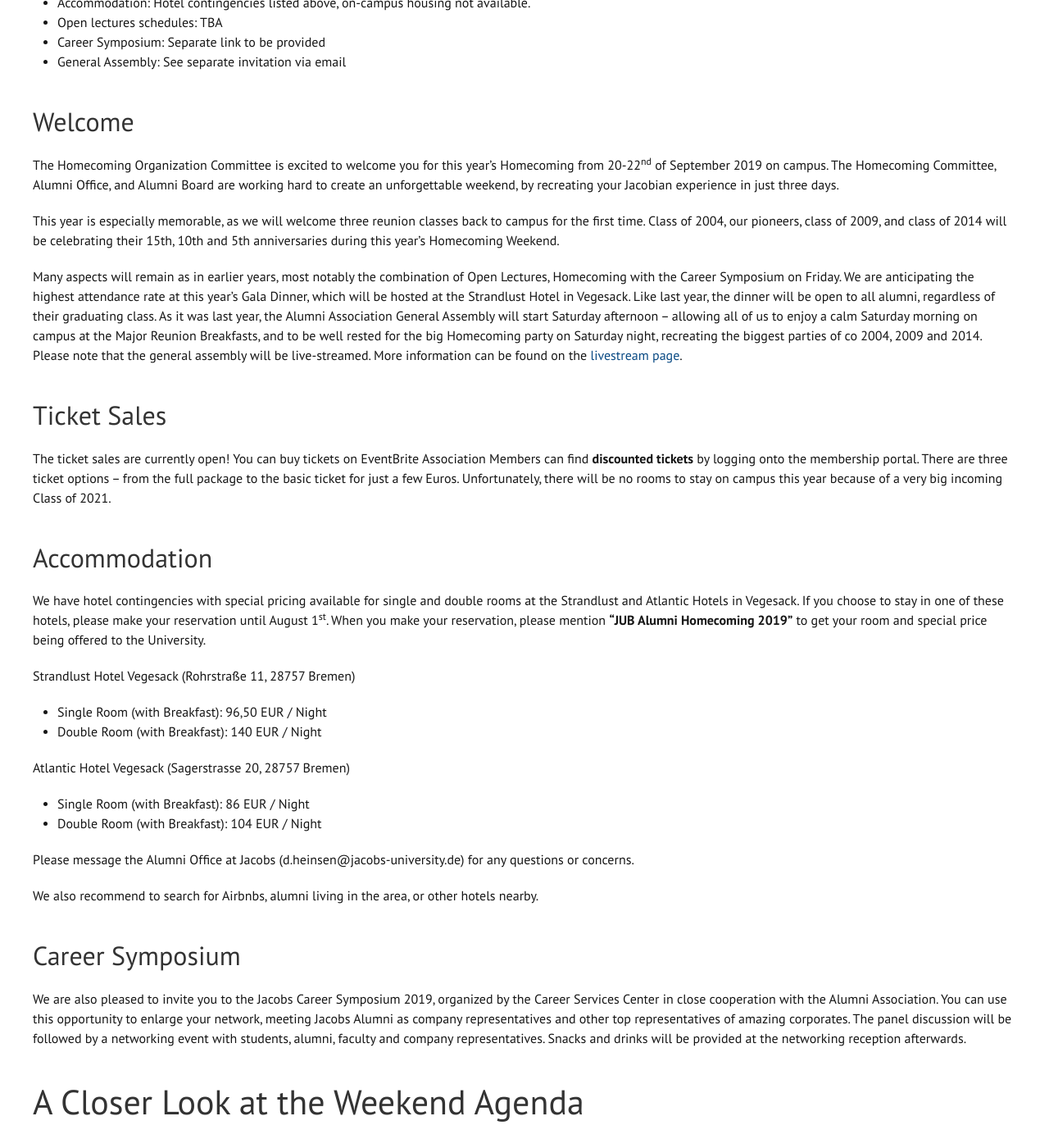
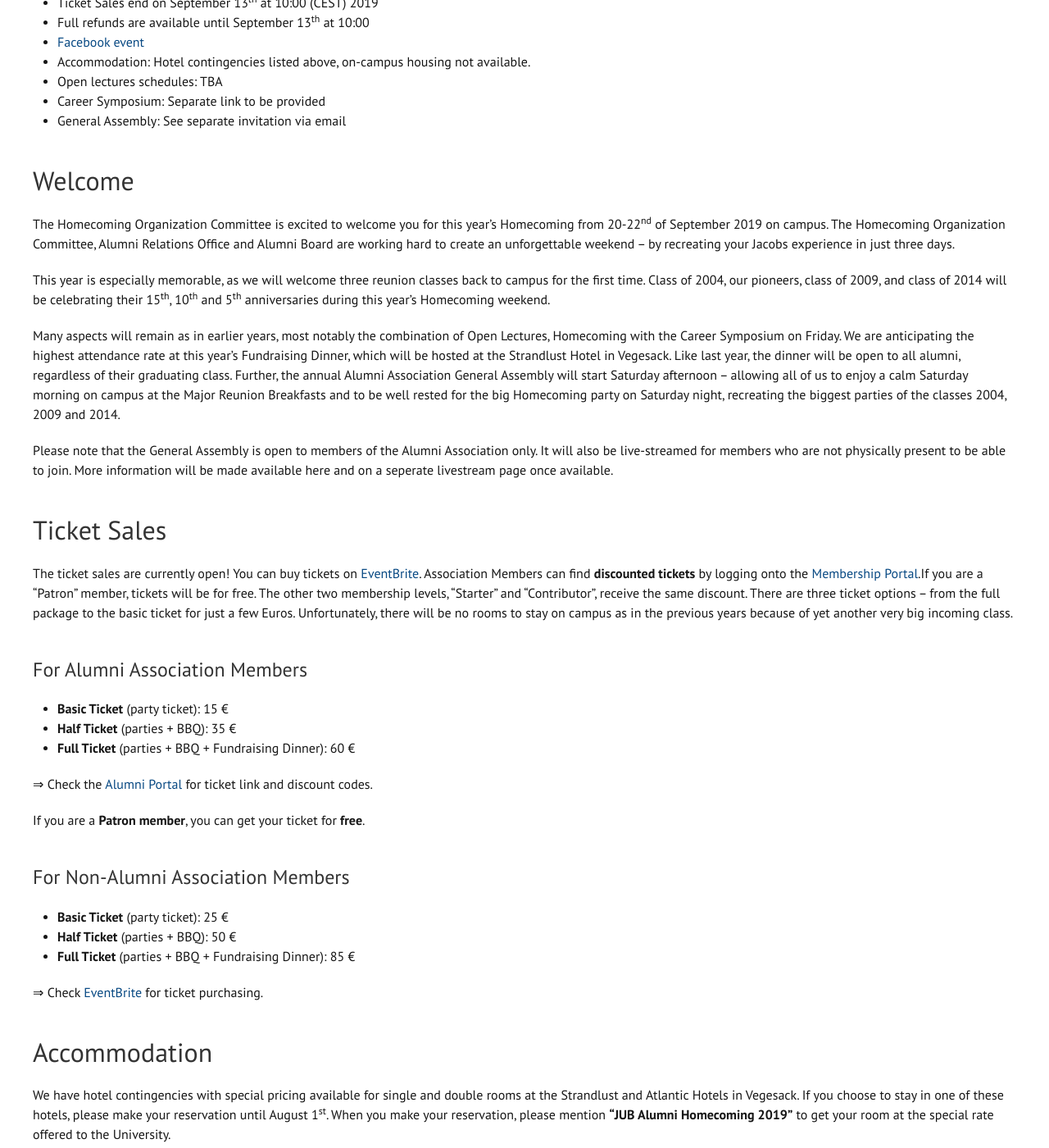
Before and after one commit to JacobsAlumni/jekyll.jacobs-alumni.de, a Jekyll site: the page built from src/homecoming/2019.md, in a window 1280 px wide and 1400 px high, scrolled down 1559 px. Shown: the whole window at 82% size. Built offline with Jekyll 4.4.1, drawn with Linux system fonts in a browser that asks for light colours; some of the changed text lies outside the part shown.

Commit message:
Update homecoming 2019 text

```diff
--- a/src/homecoming/2019.md
+++ b/src/homecoming/2019.md
@@ -8,89 +8,115 @@
 # At a glance
 
 - Dates: 20-22<sup>nd</sup> September, 2018
-- Ticket Purchases: [Alumni Portal](https://portal.jacobs-alumni.de) for members, [EventBrite](https://www.eventbrite.de/e/jacobs-alumni-homecoming-2019-tickets-49200331516) for non-members
-- Registration: Until September 13<sup>th</sup>, 2019 (full refund only when cancelled before)
+- Ticket Purchases
+  - Check [Membership Portal](https://portal.jacobs-alumni.de) for discount codes (for Association members)
+  - [EventBrite](https://www.eventbrite.de/e/jacobs-alumni-homecoming-2019-tickets-49200331516) for non-members
+- Ticket Sales end on September 13<sup>th</sup> at 10:00 (CEST) 2019
+- Full refunds are available until September 13<sup>th</sup> at 10:00
 - [Facebook event](https://www.facebook.com/events/572817636553510/)
 - Accommodation: Hotel contingencies listed above, on-campus housing not available.
 - Open lectures schedules: TBA
 - Career Symposium: Separate link to be provided
 - General Assembly: See separate invitation via email
 
-
 ## Welcome
 
 The Homecoming Organization Committee is excited to welcome you for this year's Homecoming from 20-22<sup>nd</sup> of September 2019 on campus.
-The Homecoming Committee, Alumni Office, and Alumni Board are working hard to create an unforgettable weekend, by recreating your Jacobian experience in just three days.
+The Homecoming Organization Committee, Alumni Relations Office and Alumni Board are working hard to create an unforgettable weekend – by recreating your Jacobs experience in just three days.
 
 This year is especially memorable, as we will welcome three reunion classes back to campus for the first time.
-Class of 2004, our pioneers, class of 2009, and class of 2014 will be celebrating their 15th, 10th and 5th anniversaries during this year’s Homecoming Weekend.
+Class of 2004, our pioneers, class of 2009, and class of 2014 will be celebrating their 15<sup>th</sup>, 10<sup>th</sup> and 5<sup>th</sup> anniversaries during this year’s Homecoming weekend.
 
 Many aspects will remain as in earlier years, most notably the combination of Open Lectures, Homecoming with the Career Symposium on Friday.
-We are anticipating the highest attendance rate at this year’s Gala Dinner, which will be hosted at the Strandlust Hotel in Vegesack.
+We are anticipating the highest attendance rate at this year’s Fundraising Dinner, which will be hosted at the Strandlust Hotel in Vegesack.
 Like last year, the dinner will be open to all alumni, regardless of their graduating class.
-As it was last year, the Alumni Association General Assembly will start Saturday afternoon – allowing all of us to enjoy a calm Saturday morning on campus at the Major Reunion Breakfasts, and to be well rested for the big Homecoming party on Saturday night, recreating the biggest parties of co 2004, 2009 and 2014.
-Please note that the general assembly will be live-streamed.
-More information can be found on the [livestream page](/archived/).
+Further, the annual Alumni Association General Assembly will start Saturday afternoon – allowing all of us to enjoy a calm Saturday morning on campus at the Major Reunion Breakfasts and to be well rested for the big Homecoming party on Saturday night, recreating the biggest parties of the classes 2004, 2009 and 2014.
+
+Please note that the General Assembly is open to members of the Alumni Association only.
+It will also be live-streamed for members who are not physically present to be able to join.
+More information will be made available here and on a seperate livestream page once available.
 
 ## Ticket Sales
 
 The ticket sales are currently open!
-You can buy tickets on EventBrite Association Members can find __discounted tickets__ by logging onto the membership portal.
+You can buy tickets on [EventBrite](https://www.eventbrite.de/e/jacobs-alumni-homecoming-2019-tickets-49200331516).
+Association Members can find __discounted tickets__ by logging onto the [Membership Portal](https://portal.jacobs-alumni.de/).If you are a “Patron” member, tickets will be for free.
+The other two membership levels, "Starter" and "Contributor", receive the same discount.
 There are three ticket options – from the full package to the basic ticket for just a few Euros.
-Unfortunately, there will be no rooms to stay on campus this year because of a very big incoming Class of 2021.
+Unfortunately, there will be no rooms to stay on campus as in the previous years because of yet another very big incoming class.
+
+
+### For Alumni Association Members
+
+- __Basic Ticket__ (party ticket): 15 &euro;
+- __Half Ticket__ (parties + BBQ): 35 &euro;
+- __Full Ticket__ (parties + BBQ + Fundraising Dinner): 60 &euro;
+
+&rArr; Check the [Alumni Portal](https://portal.jacobs-alumni.de/) for ticket link and discount codes.
+
+If you are a __Patron member__, you can get your ticket for __free__.
+
+### For Non-Alumni Association Members
+
+- __Basic Ticket__ (party ticket): 25 &euro;
+- __Half Ticket__ (parties + BBQ): 50 &euro;
+- __Full Ticket__ (parties + BBQ + Fundraising Dinner): 85 &euro;
+
+&rArr; Check [EventBrite](https://www.eventbrite.de/e/jacobs-alumni-homecoming-2019-tickets-49200331516) for ticket purchasing.
 
 ## Accommodation
 
 We have hotel contingencies with special pricing available for single and double rooms at the Strandlust and Atlantic Hotels in Vegesack.
 If you choose to stay in one of these hotels, please make your reservation until August 1<sup>st</sup>.
-When you make your reservation, please mention __"JUB Alumni Homecoming 2019"__ to get your room and special price being offered to the University.
+When you make your reservation, please mention __"JUB Alumni Homecoming 2019"__ to get your room at the special rate offered to the University.
 
 Strandlust Hotel Vegesack (Rohrstraße 11, 28757 Bremen)
 
-- Single Room (with Breakfast): 96,50 EUR / Night
-- Double Room (with Breakfast): 140 EUR / Night
+- Single Room (with Breakfast): 96,50 &euro; / Night
+- Double Room (with Breakfast): 140 &euro; / Night
 
 Atlantic Hotel Vegesack (Sagerstrasse 20, 28757 Bremen)
 
-- Single Room (with Breakfast): 86 EUR / Night
-- Double Room (with Breakfast): 104 EUR / Night
+- Single Room (with Breakfast): 86 &euro; / Night
+- Double Room (with Breakfast): 104 &euro; / Night
 
-Please message the Alumni Office at Jacobs (d.heinsen@jacobs-university.de) for any questions or concerns.
+Please message the Alumni Relations Office at Jacobs [alumni@jacobs-university.de](mailto:alumni@jacobs-university.de) for any questions or concerns.
 
-We also recommend to search for Airbnbs, alumni living in the area, or other hotels nearby.
+We also recommend searching for AirBnBs, alumni living in the area, or other hotels nearby.
 
 
 ## Career Symposium
 
-We are also pleased to invite you to the Jacobs Career Symposium 2019, organized by the Career Services Center in close cooperation with the Alumni Association.
-You can use this opportunity to enlarge your network, meeting Jacobs Alumni as company representatives and other top representatives of amazing corporates.
-The panel discussion will be followed by a networking event with students, alumni, faculty and company representatives. Snacks and drinks will be provided at the networking reception afterwards.
+We are pleased to invite you to the Jacobs Career Symposium 2019, organized by the Career Services Center in close collaboration with the Alumni Association.
+You can use this opportunity to enlarge your network, meet Jacobs Alumni as company representatives and other representatives of top organizations.
+The panel discussion will be followed by a networking event with students, alumni, faculty and company representatives.
+Snacks and drinks will be provided at the networking reception afterwards.
+Make sure to bring your business cards!
 
 # A Closer Look at the Weekend Agenda
 
 ## Friday
 
 - In the afternoon, there will be several __lectures__ open for alumni to attend. For a complete overview of topics, times and locations, a course schedule will be provided.
-- Get your __Welcome Package__ in Campus Center Foyer and greet incoming fellow alumni there
+- Get your __Welcome Package__ in Campus Center Foyer and greet incoming fellow alumni there.
 - At the __Career Symposium__, organized by the Career Service Center of Jacobs, selected alumni speakers and other company representatives present their companies and participate in a panel discussion.
 Continue the discussions over some snacks and drinks right after the Symposium.
-Make sure to bring your business cards!
-- Alumni/Faculty-only __Bar Chill Out__ in The Other Side after the Symposium.
+- Alumni/Faculty-only __Bar Chill Out__ in TheOtherSide after the Symposium.
 Drinks are included in the ticket prices.
 
 ## Saturday
 
-- Various __Major Homecomings__ are being planned for this morning.
+- Various __Major Reunions__ are being planned for this morning.
 This will be a wonderful chance to connect with alumni, faculty and students of your major.
 Detailed schedules will be posted on this page.
 Breakfast snacks will be provided.
-
 - The __"Alumni Spring Break BBQ"__ at the Campus Center.
-Drinks & food are included in the half and full tickets.
+Drinks and food are included in the half and full tickets.
 Host families and previous College Mentors are also invited to join this event.
-- For the __General Assembly of the Jacobs Alumni Association__ both university representatives and board members of the Association give updates and ask for feedback of alumni.
+- For the __General Assembly of the Jacobs Alumni Association e.V.__ both university representatives and board members of the Association give updates and ask for feedback of alumni.
 Also, the results of the Board Elections will be announced here.
-- All alumni are invited to the __Champagne Reception__ and the __Gala Dinner__ at the Strandlust Hotel in Vegesack.
+- All alumni are invited to the __Champagne Reception__ and the formal __Fundraising Dinner__ at the Strandlust Hotel in Vegesack.
+There will be several courses, performances, speeches and a fundraiser.
 - The __Saturday night party__ party will combine the greatest parties from the three reunion classes (2004, 2009, and 2014).
 Get ready to relive the craziest moments from your Jacobian years.
 Drinks are included in the ticket.
@@ -98,8 +124,7 @@ Drinks are included in the ticket.
 
 ## Sunday
 
-- Meet in the servery of College 3 – for the __Farewell Brunch__ and make sure to say good bye to new and old friends.
-Brunch vouchers need to be separately purchased in the ticket shop.
+- Meet in the servery of College 3 – for the __Farewell Brunch__ and make sure to say Good Bye to new and old friends. Brunch vouchers need to be separately purchased in the ticket shop.
 
 # FAQs
 
@@ -108,71 +133,77 @@ Brunch vouchers need to be separately purchased in the ticket shop.
 Absolutely!
 Homecoming is an event for all Jacobs alumni – and their partners and children.
 That includes recent graduates and also exchange students.
-As in the previous year the Gala Dinner will be open to all alumni.
-Everybody can purchase tickets for Homecoming, however being a member of the alumni association will allow you to buy them at a discounted price.
+As in the previous years the Fundraising Dinner at Strandlust will be open to all alumni.
+Everybody can purchase tickets for Homecoming, however being a member of the Alumni Association will allow you to buy them at a discounted price.
+Log in at the [Membership Portal](https://portal.jacobs-alumni.de/) to be able to access the discounted tickets.
 
-##What will happen at the Gala Dinner?
+## What will happen at the Fundraising Dinner?
 
-The Gala Dinner will take place as advertised above, and will feature some addresses by the University Leadership and Alumni Association, along with musical performances, and speakers from the reunion classes.
-he dinner takes on the function of being the main fundraiser for the Alumni Scholarship, so you will also meet the new scholarship recipient of 2019, and raise funds for the next one.
-We encourage all alumni to attend. All drinks are included in the ticket price.
+The Fundraising Dinner will take place in Hotel Strandlust in Vegesack, starting out with a champagne reception followed by a three-course dinner.
+Throughout the evening there will be addresses by the University Leadership and Alumni Association, along with musical performances, and speakers from the reunion classes.
+The dinner also takes on the function of being the main fundraiser for the Alumni Scholarship, so you will also meet the new scholarship recipient of 2019, and raise funds for the next one.
+We encourage all alumni to attend.
+All drinks are included in the ticket price.
 And yes, you can bring your partner along.
 Please note that participation is only included in the full ticket.
 
 ## Will there be any sports activities?
 
-This year, the Jacobs Games, or Olympix, will not take place on the same weekend as Homecoming, in order to enable students to be able to participate more in the weekend.
-We will, however, have some games lined up for during the Alumni Spring Break BBQ, so be sure to attend!
+This year, the Jacobs Games, or formerly Olympix, will not take place on the same weekend as Homecoming, in order to enable students to be able to participate more in the weekend.
+We will, however, have some games lined up during the Alumni Spring Break BBQ, so be sure to attend!
 
 ## Where can I RSVP for Homecoming and check who else is coming?
 
 To RSVP for Homecoming, please visit the [Facebook page of the event](https://www.facebook.com/events/572817636553510/).
-Also note that RSVPing on the Facebook page does not officially register you for the event.
+However, please note that RSVPing on the Facebook page does not officially register you for the event.
 
 ## What ticket options are there and what are the prices?
 
 There are three ticket options:
-- The __basic ticket__ that gives you access and drinks for the Friday night Bar Chill-Out and the Saturday night theme party.
-- The __half-ticket__ which on top of that includes the Saturday Alumni Spring Break BBQ (incl. drinks).
-- And the __full-ticket__ which includes the former as well as the formal Gala Dinner Saturday evening.
+- The __basic ticket__ that gives you access _and drinks_ for the Friday night Bar Chill-Out and the Saturday night theme party;
+- The __half-ticket__ which on top of that includes the Saturday Alumni Spring Break BBQ (incl. drinks); and
+- The __full-ticket__ which includes the former as well as the formal Fundraising Dinner Saturday evening.
 
 For transparency purposes, we would like to make sure you understand the composition of costs of the packages.
-Due to the generous subsidy by the University, Alumni Association Members enjoy a considerable discount on ticket prices (not including Eventbrite fees) - see below:
-
-### For Alumni Association Members
-
-- __Basic Ticket__ (party ticket): 15 &euro;
-- __Half Ticket__ (parties + BBQ): 35 &euro;
-- __Full Ticket__ (parties + BBQ + Gala Dinner): 60 &euro;
-
-Check the [Alumni Portal](https://portal.jacobs-alumni.de/) for link and discount codes.
-
-### For Non-Alumni Association Members
-
-- Dance for the Memories (__basic ticket__): 25 &euro;
-- Meet Me Halfway (__half ticket__): 50 &euro;
--  Take Me All the Way Back (__full ticket__): 85 &euro;
-
-Please see [EventBrite](https://www.eventbrite.de/e/jacobs-alumni-homecoming-2019-tickets-49200331516) for ticket purchasing.
+Due to the generous subsidy by the University, Alumni Association Members enjoy a considerable discount on ticket prices (_not including EventBrite fees_).
+Please see the [section on tickets sales](#ticket-sales) for full ticket prices and purchasing options.
 
 ### Alumni General Assembly
 
-Please note that participation in the __Alumni Association General Assembly__, which will take place during homecoming, is possible for free without a ticket, and only possible for association members.
-A seperate invitation will be sent to all Association members via email.
+Please note that participation in the __Alumni Association General Assembly__, which will take place during homecoming, is possible for free without a ticket, and only possible for members of the Association.
+A separate invitation will be sent to all Association members via email.
+
+## How do I know I am a member of the Alumni Association and eligible for the ticket discount?
+
+To confirm your membership please log in to the [Membership Portal](https://portal.jacobs-alumni.de/) with your Jacobs Alumni email and password.
+If you have forgotten your password, you can reset it yourself by clicking "Forgot password?" during the login process.
+Note that you need to have provided a phone number to Google in order to be able to perform a self-service password reset.
+If you run into any issues, you can drop an email to [support@jacobs-alumni.de](mailto:support@jacobs-alumni.de).
+
+Please note that holding a Jacobs Alumni email address does not necessarily make you a member of the Association.
+There are certain exceptions due to historic reasons, where email accounts were assigned without the member necessarily formally joining the Association.
+The only way to be sure is to successfully log into the Membership Portal.
+
+## Where do donations go?
+
+The revenue created from membership fees and donations every year now covers the basic running costs of the Association but, more importantly, enables it to give out at least one 9,000 &euro; scholarship per year consistently for the foreseeable future.
+In a few years, we might even be able to start giving out two scholarships per year and look into additional Alumni and/or Jacobs-related causes to support.
+Being able to grant scholarships every year also establishes the Alumni Association as an important stakeholder in the eyes of Jacobs University and gives us more leverage to influence the direction the University will go into in the future.
+
 
 ## How can I make donations?
 
-Donations will be possible during the Gala Dinner through credit card payment as well as paper forms (Einzugserm&auml;chtigung).
+Donations will be possible during the Fundraising Dinner through credit card payment as well as paper forms (Einzugserm&auml;chtigung).
 Additional fees might apply when paying through credit card.
 
 ## Can I cancel my ticket purchases?
 
-All tickets are fully refundable until a week before the end of the sales period on September 13<sup>th</sup>.
+All tickets are fully refundable until September 13<sup>th</sup> 2019.
 No refunds will be given upon cancellation of late registrations.
 
 ## Can I get accommodation on campus?
 
-Unfortunately, this year there is no on-campus accommodation available.
+Unfortunately, also this year there is no on-campus accommodation available.
 Due to growth in student numbers, even the Guest House and the new college Krupp E are fully booked.
 __If you decide to be a guest at any student’s dorm, be sure that the student informs the security team in advance!__
 
@@ -199,4 +230,4 @@ Please note that any of those storing services are at your own risk and that we
 
 The Welcome Packages will be ready in the foyer of the foyer of the university Campus Center.
 If you are arriving late, you can also pick them up Saturday.
-The package will include your wristband for the BBQ, Gala Dinner and party, meal vouchers, printouts of all schedules.
+The package will include your wristband for the BBQ, Fundraising Dinner and party, meal vouchers, printouts of all schedules, WiFi access codes and a little surprise present.
```
